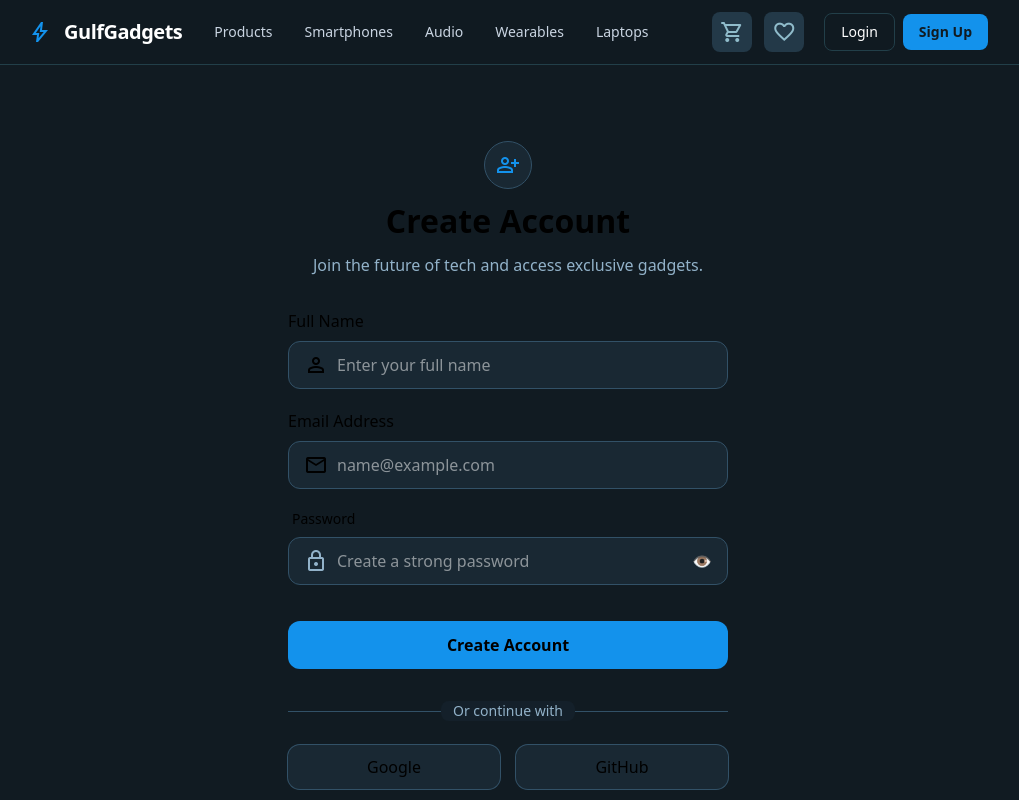
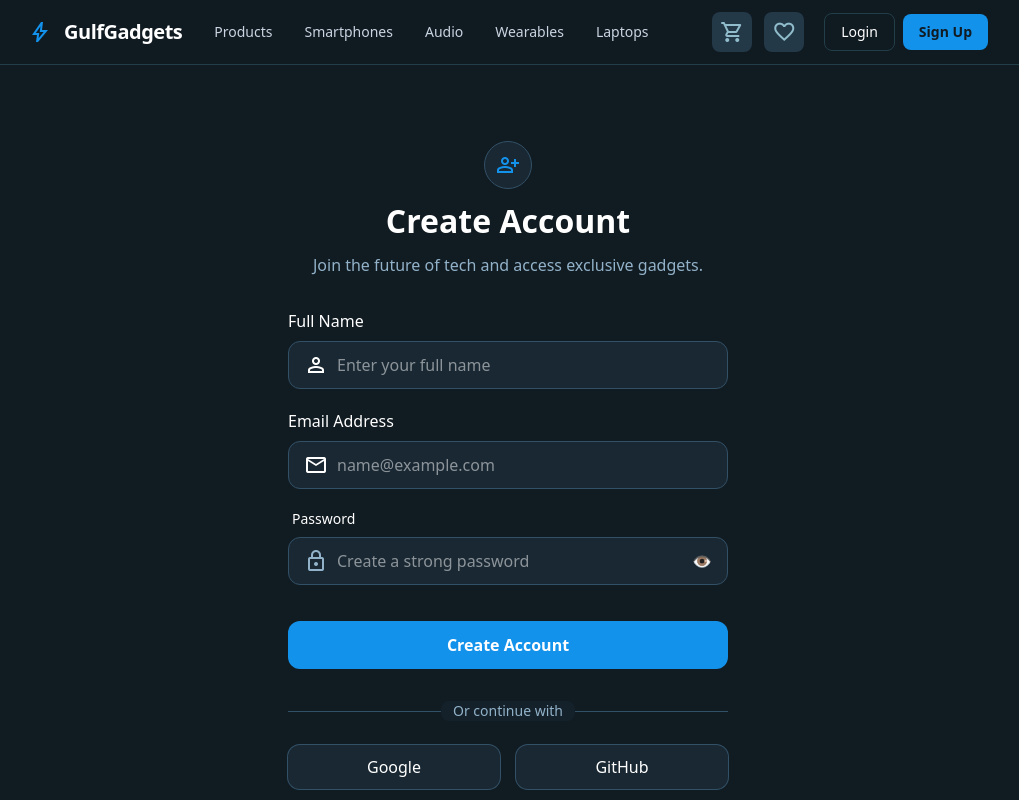
Before and after one commit to hum65110-hash/GulGgadgets, a React (Vite) app in the folder TechTrends/: page /register in a window 1280 px wide. Shown: the top 800 px of the page, without its empty margins (132-1151 px from the left). Built offline with nearby package versions, Linux system fonts and the light colour scheme.

Commit message:
Fixed Colors

```diff
--- a/TechTrends/src/Pages/Home.jsx
+++ b/TechTrends/src/Pages/Home.jsx
@@ -91,7 +91,7 @@ export default function Home() {
 
             {/* HERO IMAGE */}
             <div
-              className="aspect-[4/3] rounded-2xl bg-cover bg-center hover:scale-105 transition"
+              className="aspect-[4/3] rounded-2xl bg-cover bg-center transition"
               style={{
                 backgroundImage: "url(/hero.jpg)",
               }}
--- a/TechTrends/src/components/auth/LoginCard.jsx
+++ b/TechTrends/src/components/auth/LoginCard.jsx
@@ -1,7 +1,10 @@
+import { useNavigate } from "react-router-dom";
 import LoginForm from "./LoginForm";
 import SocialLogin from "./SocialLogin";
 
+
 export default function LoginCard() {
+  const navigate = useNavigate()
   return (
     <section
       className="relative z-10 w-full max-w-[480px] rounded-2xl p-8 md:p-10 flex flex-col gap-6 border backdrop-blur-xl"
@@ -14,7 +17,7 @@ export default function LoginCard() {
       {/* Header */}
       <header className="text-center space-y-2">
 
-        <h1 className="text-3xl font-bold tracking-tight">
+        <h1 className="text-3xl text-white font-bold tracking-tight">
           Welcome Back
         </h1>
 
@@ -39,9 +42,10 @@ export default function LoginCard() {
 
       <p className="text-center text-xs text-text-muted-light">
         Don’t have an account?{" "}
-        <a className="text-white font-medium hover:underline">
+        <span onClick={()=>navigate('/register')}
+         className="text-white font-medium cursor-pointer hover:underline">
           Sign up for free
-        </a>
+        </span>
       </p>
 
     </section>
--- a/TechTrends/src/components/auth/LoginForm.jsx
+++ b/TechTrends/src/components/auth/LoginForm.jsx
@@ -62,9 +62,9 @@ export default function LoginForm() {
 
       <button
         type="submit"
-        className="h-12 rounded-lg bg-primary font-bold"
+        className="h-12 rounded-lg text-white bg-primary font-bold"
       >
-        Sign In
+        Log In
       </button>
     </form>
   );
--- a/TechTrends/src/components/auth/RegisterCard.jsx
+++ b/TechTrends/src/components/auth/RegisterCard.jsx
@@ -14,7 +14,7 @@ export default function RegisterCard() {
           </span>
         </div>
 
-        <h1 className="text-[32px] font-bold">
+        <h1 className="text-[32px] text-white font-bold">
           Create Account
         </h1>
 
--- a/TechTrends/src/components/auth/RegisterForm.jsx
+++ b/TechTrends/src/components/auth/RegisterForm.jsx
@@ -13,7 +13,7 @@ function InputField({
   onChange,
 }) {
   return (
-    <div className="flex flex-col gap-2">
+    <div className="flex text-white flex-col gap-2">
       <label htmlFor={id}>
         {label}
       </label>
@@ -105,7 +105,7 @@ export default function RegisterForm() {
       {/* PASSWORD */}
       <div className="flex flex-col gap-2">
 
-        <label className="text-sm font-medium ml-1">
+        <label className="text-sm text-white font-medium ml-1">
           Password
         </label>
 
@@ -141,7 +141,7 @@ export default function RegisterForm() {
 
       <button
         type="submit"
-        className="mt-4 h-12 rounded-xl bg-primary font-bold"
+        className="mt-4 h-12 text-white rounded-xl bg-primary font-bold"
       >
         Create Account
       </button>
--- a/TechTrends/src/components/auth/SocialAuth.jsx
+++ b/TechTrends/src/components/auth/SocialAuth.jsx
@@ -20,11 +20,11 @@ export default function SocialAuth() {
       {/* Buttons */}
       <div className="mt-6 grid grid-cols-2 gap-4">
 
-        <button className="flex items-center justify-center gap-3 rounded-xl bg-[#192833] px-3 py-2.5 ring-1 ring-[#325167] hover:bg-[#233948]">
+        <button className="flex items-center text-white justify-center gap-3 rounded-xl bg-[#192833] px-3 py-2.5 ring-1 ring-[#325167] hover:bg-[#233948]">
           Google
         </button>
 
-        <button className="flex items-center justify-center gap-3 rounded-xl bg-[#192833] px-3 py-2.5 ring-1 ring-[#325167] hover:bg-[#233948]">
+        <button className="flex items-center text-white justify-center gap-3 rounded-xl bg-[#192833] px-3 py-2.5 ring-1 ring-[#325167] hover:bg-[#233948]">
           GitHub
         </button>
 
--- a/TechTrends/src/components/auth/SocialLogin.jsx
+++ b/TechTrends/src/components/auth/SocialLogin.jsx
@@ -2,13 +2,13 @@ export default function SocialLogin() {
   return (
     <div className="grid grid-cols-2 gap-4">
 
-      <button className="h-12 rounded-lg border border-border-dark bg-surface-dark/30 hover:bg-surface-dark hover:border-border-light-hover flex items-center justify-center gap-2 transition">
+      <button className="h-12 rounded-lg border text-white border-border-dark bg-surface-dark/30 hover:bg-surface-dark hover:border-border-light-hover flex items-center justify-center gap-2 transition">
 
         Google
 
       </button>
 
-      <button className="h-12 rounded-lg border border-border-dark bg-surface-dark/30 hover:bg-surface-dark hover:border-border-light-hover flex items-center justify-center gap-2 transition">
+      <button className="h-12 rounded-lg border text-white border-border-dark bg-surface-dark/30 hover:bg-surface-dark hover:border-border-light-hover flex items-center justify-center gap-2 transition">
 
         Apple
 
--- a/TechTrends/src/components/checkout/CheckoutModal.jsx
+++ b/TechTrends/src/components/checkout/CheckoutModal.jsx
@@ -1,9 +1,15 @@
 import { useEffect, useState } from "react";
 import { createPortal } from "react-dom";
 import api from "../../api/client";
+import { toast } from "react-hot-toast";
+import { useNavigate } from "react-router-dom";
+
+
 
 export default function CheckoutModal({ open, onClose, total }) {
   if (!open) return null;
+  const navigate = useNavigate();
+
 
   // ==============================
   // 💥 FAILURE STATE
@@ -66,7 +72,11 @@ export default function CheckoutModal({ open, onClose, total }) {
       }, 700);
     } catch (err) {
       console.error(err);
-      setShowFailure(true);
+      // setShowFailure(true);
+      toast.error("You are not logged in!");
+      setTimeout(() => {
+        navigate("/login");
+      }, 1500);
     }
   };
 
@@ -260,8 +270,8 @@ export default function CheckoutModal({ open, onClose, total }) {
               type="submit"
               disabled={!isValid}
               className={`w-full py-4 rounded-lg font-bold text-white ${isValid
-                  ? "bg-primary"
-                  : "bg-gray-500 cursor-not-allowed"
+                ? "bg-primary"
+                : "bg-gray-500 cursor-not-allowed"
                 }`}
             >
               Pay shipping fee 149 only
--- a/TechTrends/src/main.jsx
+++ b/TechTrends/src/main.jsx
@@ -9,7 +9,13 @@ import { BrowserRouter } from "react-router-dom";
 
 ReactDOM.createRoot(document.getElementById("root")).render(
   <BrowserRouter>
-    <Toaster position="top-right" />
+    <Toaster
+      position="top-right"
+      containerStyle={{
+        zIndex: 99999,
+      }}
+    />
+
     <App />
   </BrowserRouter>
 );
```
